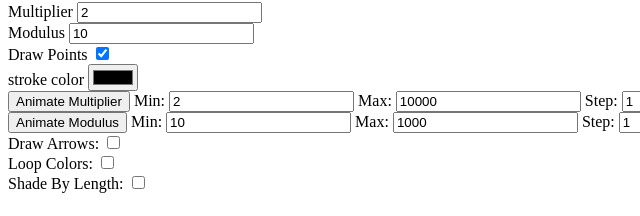
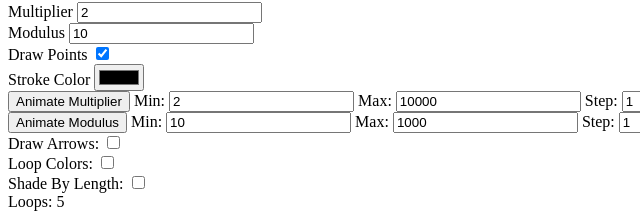
Before and after one commit to VictorSohier/VictorSohier.github.io, a plain HTML site: page index.html in a window 1280 px wide. Shown: the part 650-866 px from the top of the page, 0-640 px from the left. Drawn offline with Linux system fonts and the light colour scheme; animation ran at ten frames a second.

Commit message:
Bug Fixes and added loop counter

```diff
--- a/index.html
+++ b/index.html
@@ -20,7 +20,7 @@
 				<input id="drawPoints" type="checkbox" checked/>
 			</div>
 			<div>
-				<label>stroke color</label>
+				<label>Stroke Color</label>
 				<input id="strokeColor" name="color" type="color"/>
 			</div>
 			<div>
@@ -53,6 +53,9 @@
 				<label>Shade By Length:</label>
 				<input id="lengthShading" type="checkbox"/>
 			</div>
+			<div>
+				<label>Loops: </label><span class="loopTarget"></span>
+			</div>
 		</div>
 		<script src="js/index.js" lang="js"></script>
 	</body>
--- a/js/index.js
+++ b/js/index.js
@@ -23,12 +23,12 @@ const canvasHeight = canvas.height;
 
 const colors = [
 	"#FF0000",
-	"#FF0000",
 	"#00FF00",
 	"#0000FF",
 	"#00FFFF",
 	"#FFFF00",
-	"#FF00FF"
+	"#FF00FF",
+	"#000000"
 ];
 
 let multiplier = parseFloat(multiplierElement.value);
@@ -223,6 +223,7 @@ function DrawCardiod()
 	}
 	let numbers = [];
 	let c = 0;
+	let loopCount = 0;
 	for (let i = 0; i < modulus; i++)
 	{
 		let tmp = i;
@@ -287,7 +288,10 @@ function DrawCardiod()
 			}
 			tmp = (tmp * multiplier) % modulus;
 			if (numbers.includes(tmp))
-				c++;
+			{
+				c = (c + 1) % colors.length;
+				loopCount++;
+			}
 		}
 	}
 	DrawCircle(0.5, 0.5, 0.4, 0.01, "#000000");
@@ -299,6 +303,7 @@ function DrawCardiod()
 			DrawCircle((Math.sin(angle) * 0.4) + 0.5, (Math.cos(angle) * 0.4) + 0.5, 0.02, 0.01, "#000000", "#FFFFFF");
 		}
 	}
+	document.getElementsByClassName("loopTarget")[0].innerHTML = loopCount - 1;
 }
 
 let raf;
```
